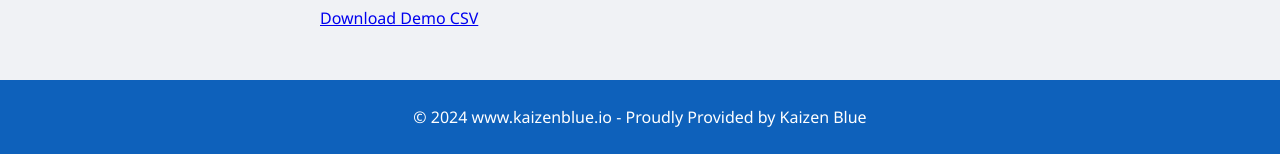
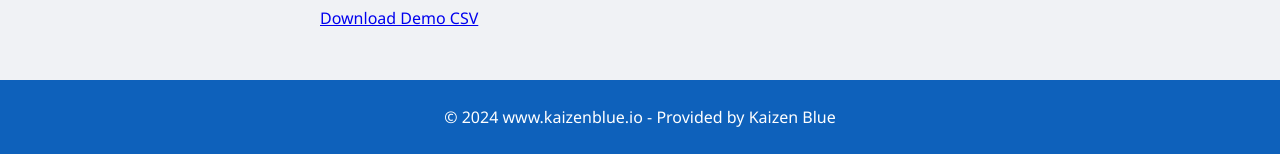
Before and after one commit to bigdogdv/bubblemap, a Flask app: page / in a window 1280 px wide. Shown: the part 646-800 px from the top of the page. Run offline with Flask 3, Linux system fonts and the light colour scheme; parts of the project's set-up code (start-up, migrations or seed data) failed here and were passed over.

Commit message:
text change

```diff
--- a/templates/base.html
+++ b/templates/base.html
@@ -25,7 +25,7 @@
     {% block content %}{% endblock %}
 
     <footer class="site-footer">
-      <p>© 2024 www.kaizenblue.io - Proudly Provided by Kaizen Blue</p>
+      <p>© 2024 www.kaizenblue.io - Provided by Kaizen Blue</p>
     </footer>
   </body>
 </html>
```
